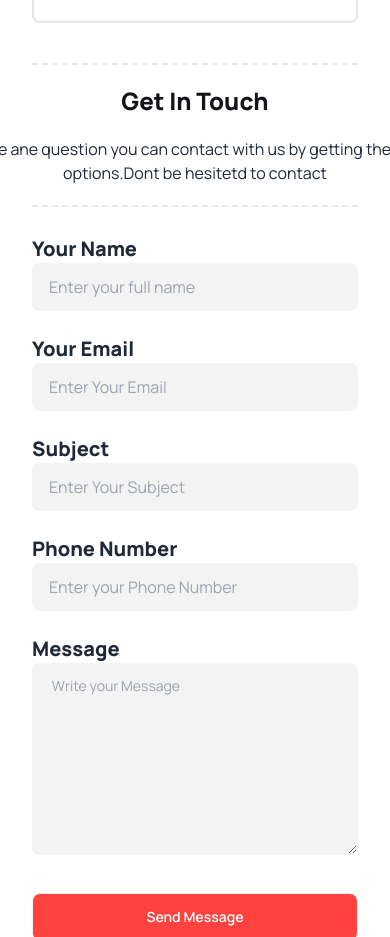
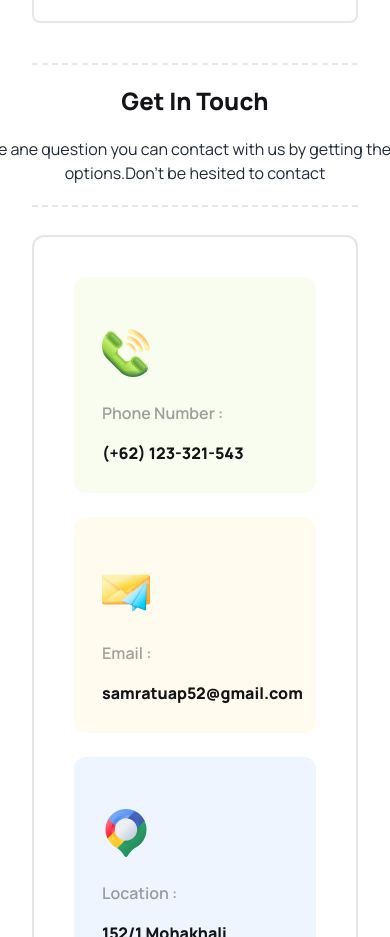
Before and after one commit to AKsamrat/3rd-assignment, a plain HTML site: page index.html in a window 390 px wide. Shown: the part 6842-7779 px from the top of the page. Drawn offline with nearby package versions, Linux system fonts and the light colour scheme.

Commit message:
flex plm

```diff
--- a/index.html
+++ b/index.html
@@ -558,10 +558,10 @@
       <div class="flex flex-col justify-center items-center border-dashed border-y-2 space-y-5 py-5">
         <h3 class="font-extrabold text-2xl lg:text-4xl text-[#131318] text-center">Get In Touch</h3>
         <p class="text-base text-center w-[70vh]">If you have ane question you can contact with us by getting the
-          following options.Dont be hesitetd to contact </p>
+          following options.Don't be hesited to contact </p>
       </div>
       <!-- touch container === -->
-      <div class="flex flex-col md:flex-row-reverse justify-center gap-8 pt-7">
+      <div class="flex flex-col-reverse lg:flex-row-reverse justify-center gap-8 pt-7">
 
         <!-- input section  -->
         <div class=" flex-1 ">
```
